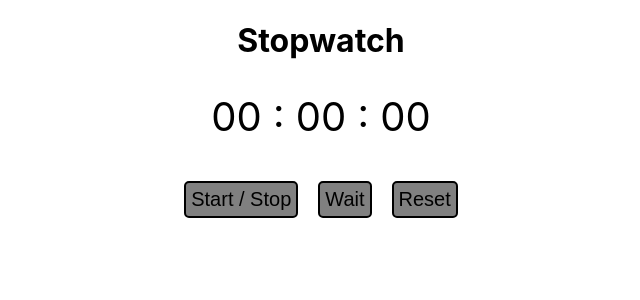
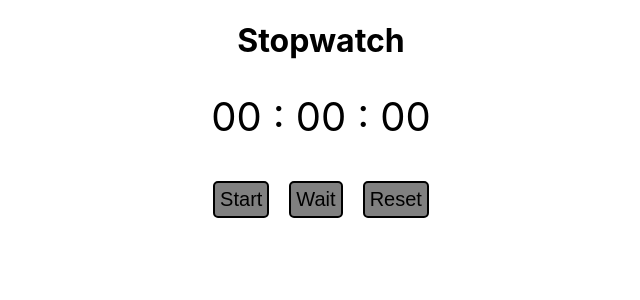
Before and after one commit to viktor-gif/rxjs-stopwatch, a React (Create React App) app: page / in a window 1280 px wide. Shown: the top 300 px of the page, without its empty margins (319-959 px from the left). Built offline with nearby package versions, Linux system fonts and the light colour scheme.

Commit message:
Functions: stop & wait

```diff
--- a/src/App.js
+++ b/src/App.js
@@ -5,11 +5,8 @@ import Buttons from "./components/buttons/Buttons";
 
 const App = React.memo((props) => {
   const [time, setTime] = useState({ h: 0, m: 0, s: 0 });
-
-  const start = () => {
-    runTime();
-    setInterval(runTime, 1000);
-  };
+  const [interv, setInterv] = useState();
+  const [status, setStatus] = useState("stop");
 
   let updatedS = time.s,
     updatedM = time.m,
@@ -28,12 +25,27 @@ const App = React.memo((props) => {
     return setTime({ h: updatedH, m: updatedM, s: updatedS });
   };
 
+  const start = () => {
+    setInterv(setInterval(runTime, 1000));
+
+    setStatus("run");
+  };
+  const wait = () => {
+    clearInterval(interv);
+    setStatus("stop");
+  };
+  const stop = () => {
+    clearInterval(interv);
+    setStatus("stop");
+    setTime({ h: 0, m: 0, s: 0 });
+  };
+
   return (
     <div className="App">
       <div>
         <h1>Stopwatch</h1>
         <Display time={time} />
-        <Buttons start={start} />
+        <Buttons start={start} status={status} wait={wait} stop={stop} />
       </div>
     </div>
   );
--- a/src/components/buttons/Buttons.jsx
+++ b/src/components/buttons/Buttons.jsx
@@ -4,8 +4,9 @@ import s from "./Buttons.module.css";
 const Buttons = (props) => {
   return (
     <div className={s.stopWatchButtons}>
-      <button onClick={props.start}>Start / Stop</button>
-      <button>Wait</button>
+      {props.status === "stop" && <button onClick={props.start}>Start</button>}
+      {props.status === "run" && <button onClick={props.stop}>Stop</button>}
+      <button onClick={props.wait}>Wait</button>
       <button>Reset</button>
     </div>
   );
```
